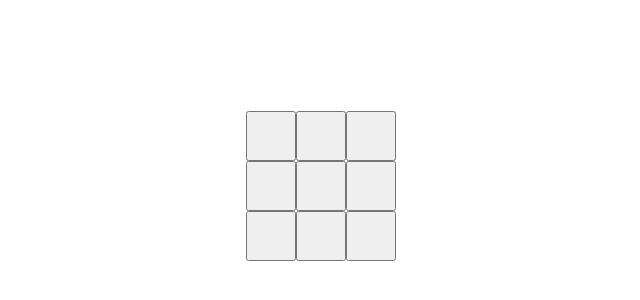
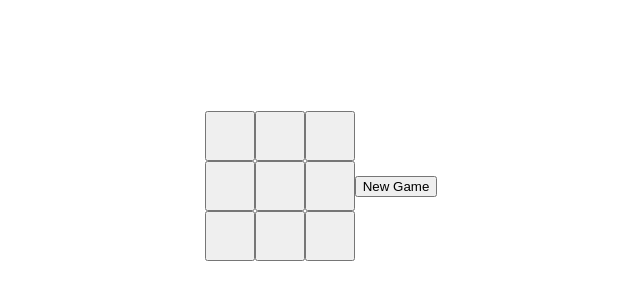
Before and after one commit to OmarNaguib/Tic-Tac-Toe, a plain HTML site: page index.html in a window 1280 px wide. Shown: the part 222-522 px from the top of the page, without its empty margins (319-959 px from the left). Drawn offline with Linux system fonts and the light colour scheme.

Commit message:
Check for draw,Create new game

```diff
--- a/app.js
+++ b/app.js
@@ -1,7 +1,9 @@
 /* eslint-disable no-underscore-dangle */
 const gameboard =(() =>{
-    const values = Array(9).fill(null);
-
+    let values = Array(9).fill(null);
+    const createNew = () => {
+        values = Array(9).fill(null)
+    }
     function updateValue(index,sign){
         values[index]=sign
     }
@@ -39,6 +41,7 @@ const gameboard =(() =>{
     return {
         getLines,
         updateValue,
+        createNew,
 
     }
 })();
@@ -81,6 +84,7 @@ const game =(() =>{
     }
     const endGame = () =>{
         removeListeners();
+        displayOutput();
     }
     const squareClick=(e) => {
         e.target.textContent=turn
@@ -100,7 +104,9 @@ const game =(() =>{
         return square
     }
     const newGame = () =>{
+        gameboard.createNew();
         const container = document.querySelector(".container")
+        container.innerHTML=""
         for (let i=0;i<9;i++) {
             const square=createSquare(i);
             container.appendChild(square);
--- a/index.html
+++ b/index.html
@@ -14,5 +14,9 @@
 
     </div>
 
+    <div>
+        <button class="new" onclick="game.newGame()"> New Game</button>
+    </div>
+
 </body>
 </html>
```
